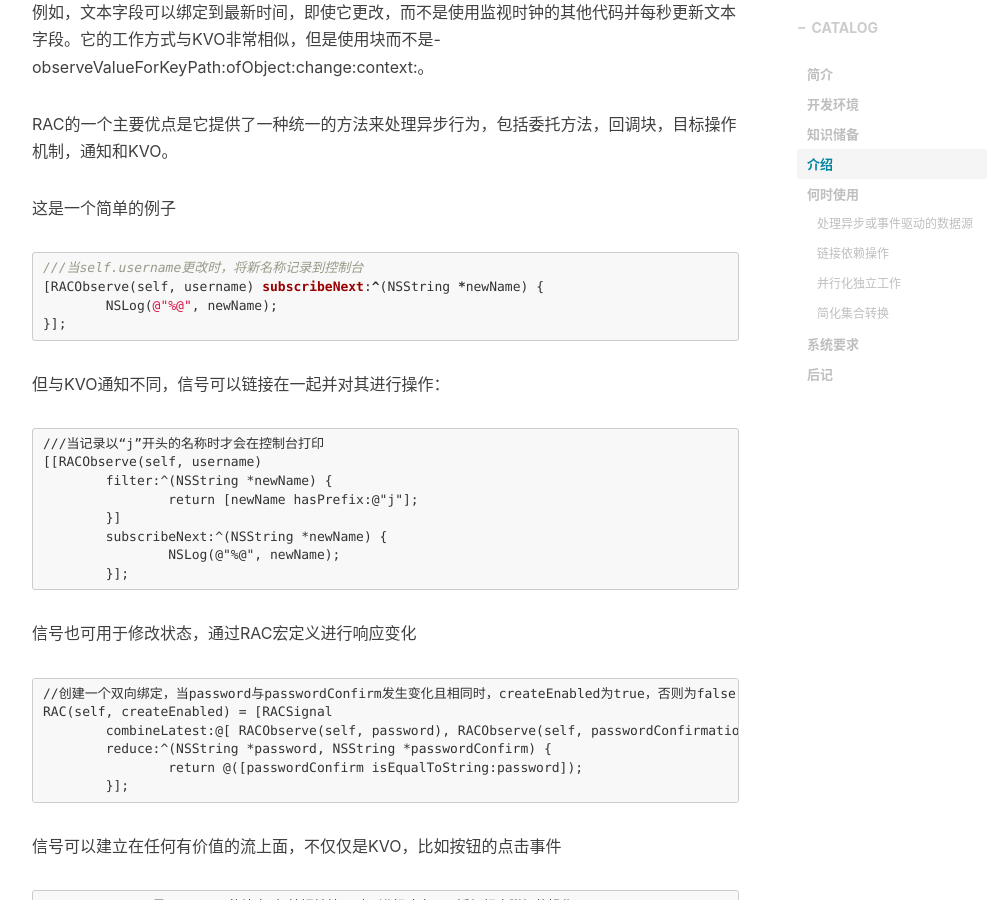
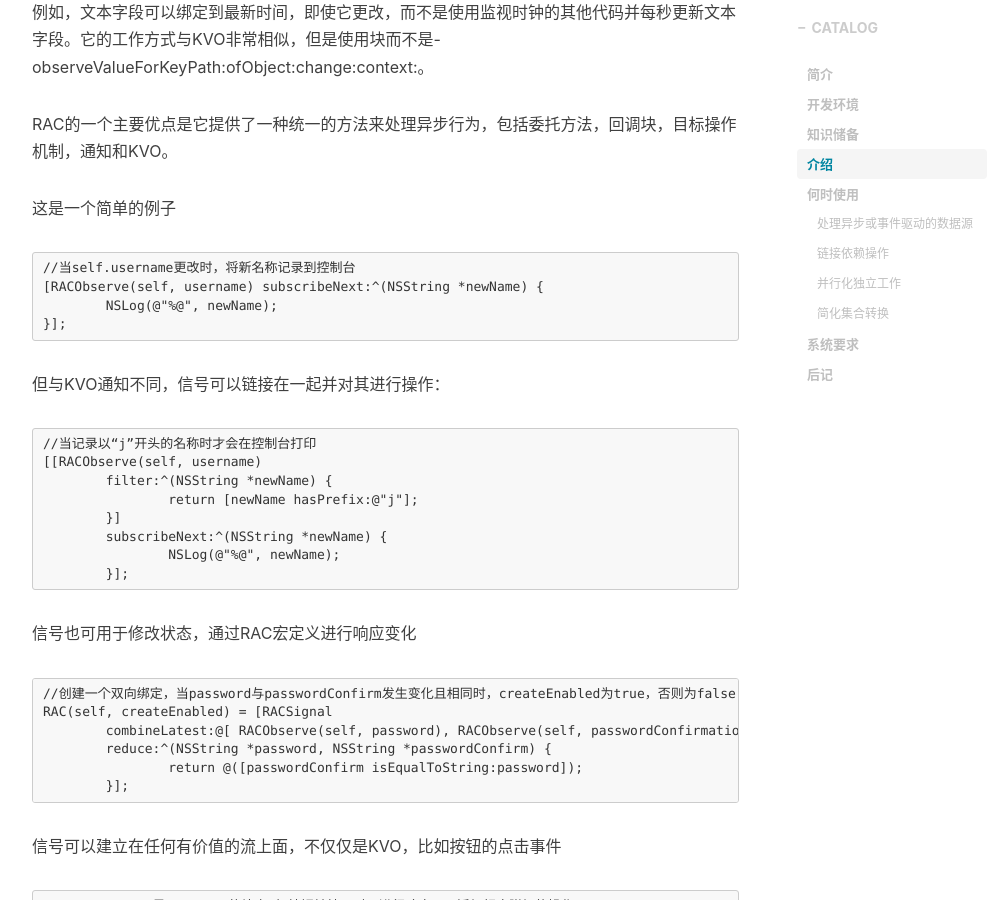
Before and after one commit to wangpt/wangpt.github.io, a Jekyll site: the page built from _posts/2018-11-22-rac-note.markdown, in a window 1280 px wide and 900 px high, scrolled down 1172 px. Shown: the whole window, without its empty margins (233-1236 px from the left). Built offline with Jekyll 4.4.1, drawn with Linux system fonts in a browser that asks for light colours; nearby versions of some CDN libraries; comment, search, counter and statistics services are not loaded.

Commit message:
Update _posts/2018-11-22-rac-note.markdown

````diff
--- a/_posts/2018-11-22-rac-note.markdown
+++ b/_posts/2018-11-22-rac-note.markdown
@@ -38,8 +38,8 @@
 
 这是一个简单的例子
 
-```objc
-///当self.username更改时，将新名称记录到控制台
+```
+//当self.username更改时，将新名称记录到控制台
 [RACObserve(self, username) subscribeNext:^(NSString *newName) {
 	NSLog(@"%@", newName);
 }];
@@ -48,7 +48,7 @@
 但与KVO通知不同，信号可以链接在一起并对其进行操作：
 
 ```
-///当记录以“j”开头的名称时才会在控制台打印
+//当记录以“j”开头的名称时才会在控制台打印
 [[RACObserve(self, username)
 	filter:^(NSString *newName) {
 		return [newName hasPrefix:@"j"];
````
